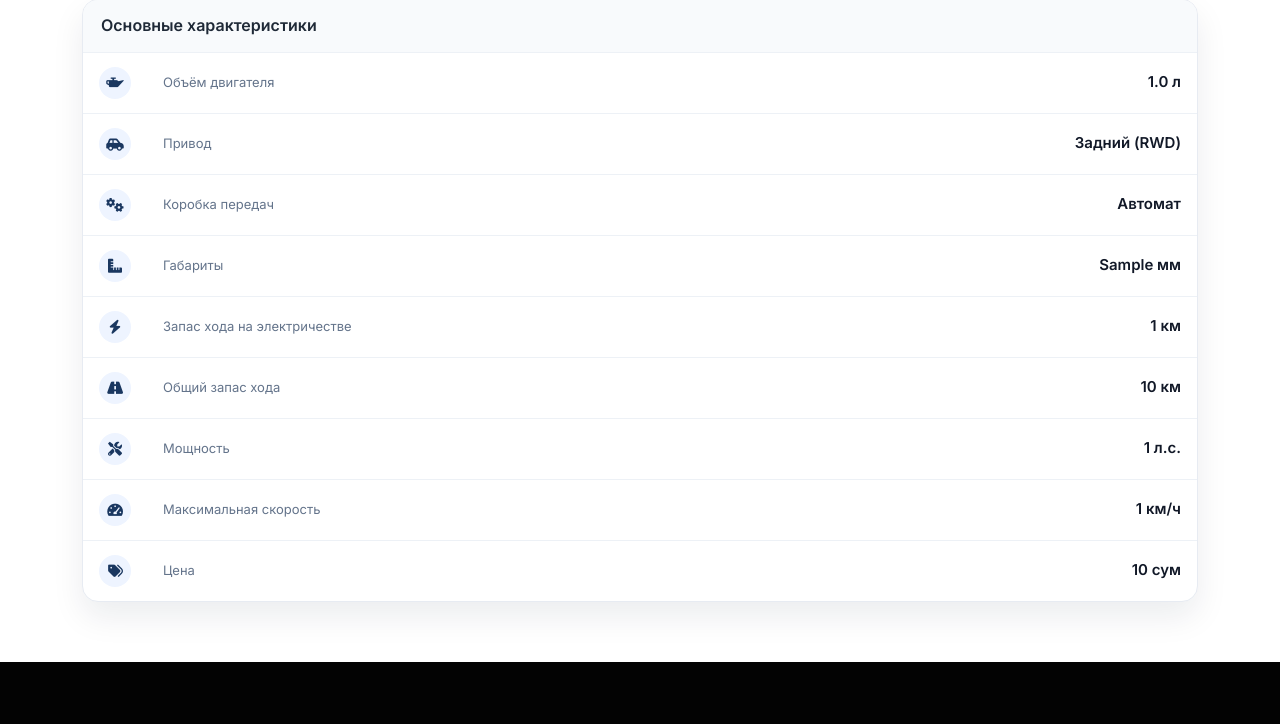
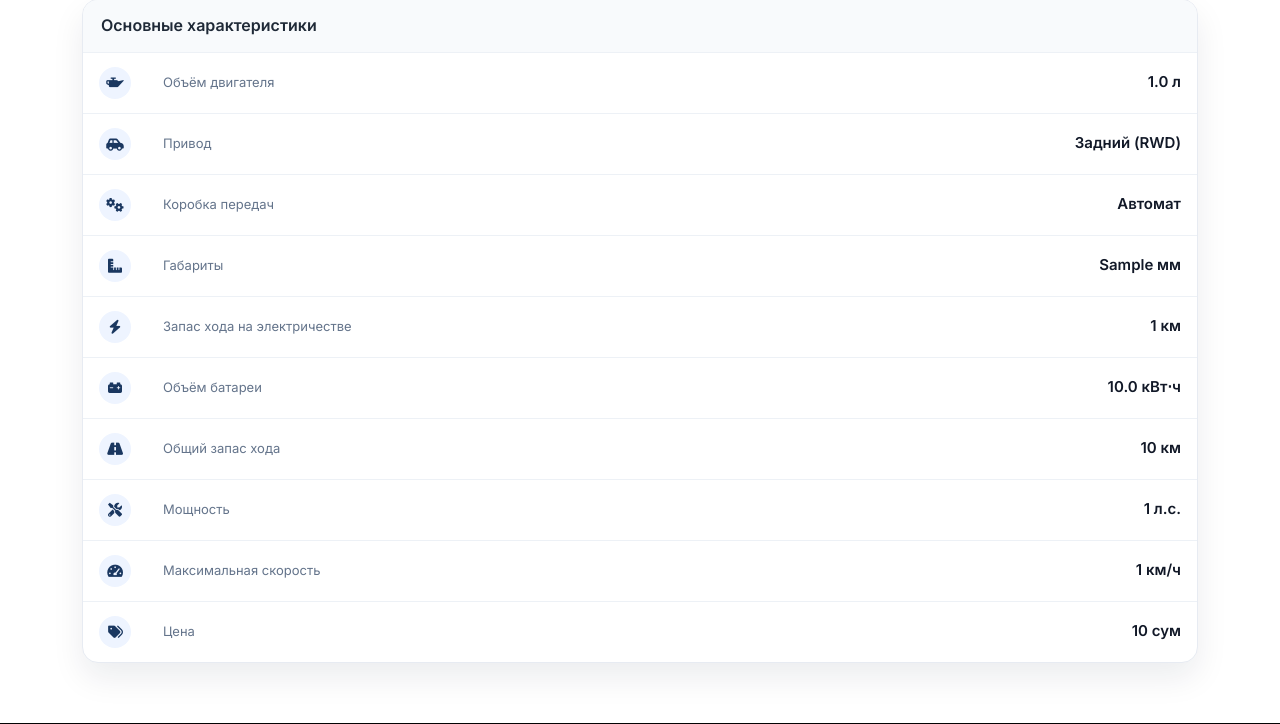
Before and after one commit to Shakhriyor10/autocenter, a Django app: page /ru/cars/1/ in a window 1280 px wide. Shown: the part 1656-2380 px from the top of the page. Run offline with Django 3.2, Linux system fonts and the light colour scheme; tables that the repository leaves empty hold one stand-in row (values such as "Sample post"); grey boxes marked "Sample" are stand-in pictures; some libraries are stand-ins or nearby versions.

Commit message:
Add optional battery capacity field with UI icon and translations

```diff
--- a/frontend/admin.py
+++ b/frontend/admin.py
@@ -70,6 +70,7 @@ class CarAdmin(TranslationAdmin):
         "navbar_position",
         "engine_types_display",
         "engine_volume",
+        "battery_capacity_kwh",
         "drive_type",
         "transmission_type",
         "price",
--- a/frontend/models.py
+++ b/frontend/models.py
@@ -110,6 +110,13 @@ class Car(models.Model):
     )
     electric_range_km = models.PositiveIntegerField(
         "Запас хода на электричестве (км)",
+        blank=True,
+        null=True,
+    )
+    battery_capacity_kwh = models.DecimalField(
+        "Объём батареи (кВт⋅ч)",
+        max_digits=5,
+        decimal_places=1,
         blank=True,
         null=True,
     )
--- a/templates/car_detail.html
+++ b/templates/car_detail.html
@@ -444,6 +444,13 @@
                 <td class="car-specs-value">{{ car.electric_range_km }} {% trans "км" %}</td>
               </tr>
               {% endif %}
+              {% if car.battery_capacity_kwh %}
+              <tr>
+                <td class="car-specs-icon-cell"><span class="car-specs-icon"><i class="fas fa-car-battery" aria-hidden="true"></i></span></td>
+                <td><p class="car-specs-label">{% trans "Объём батареи" %}</p></td>
+                <td class="car-specs-value">{{ car.battery_capacity_kwh }} {% trans "кВт⋅ч" %}</td>
+              </tr>
+              {% endif %}
               {% if car.total_range_km %}
               <tr>
                 <td class="car-specs-icon-cell"><span class="car-specs-icon"><i class="fas fa-road" aria-hidden="true"></i></span></td>
```
Also changed, not shown: locale/ru/LC_MESSAGES/django.po, locale/uz/LC_MESSAGES/django.po.
